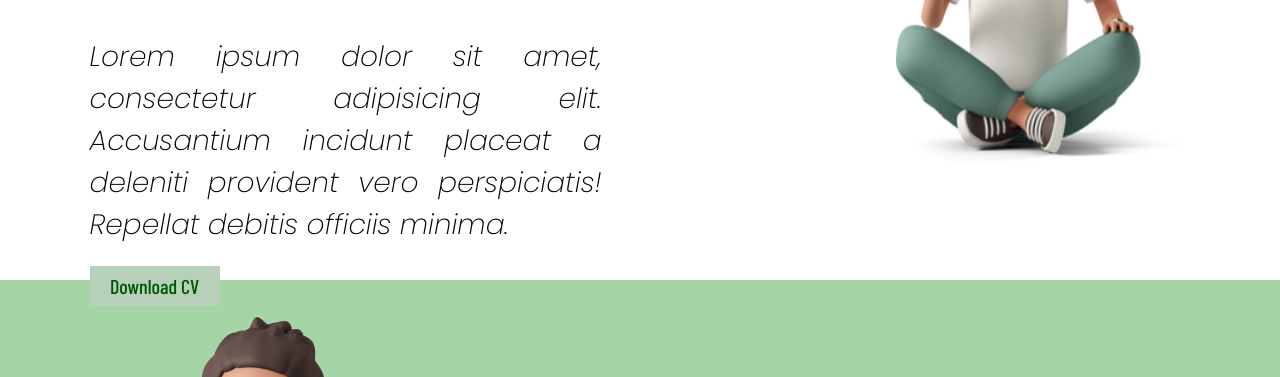
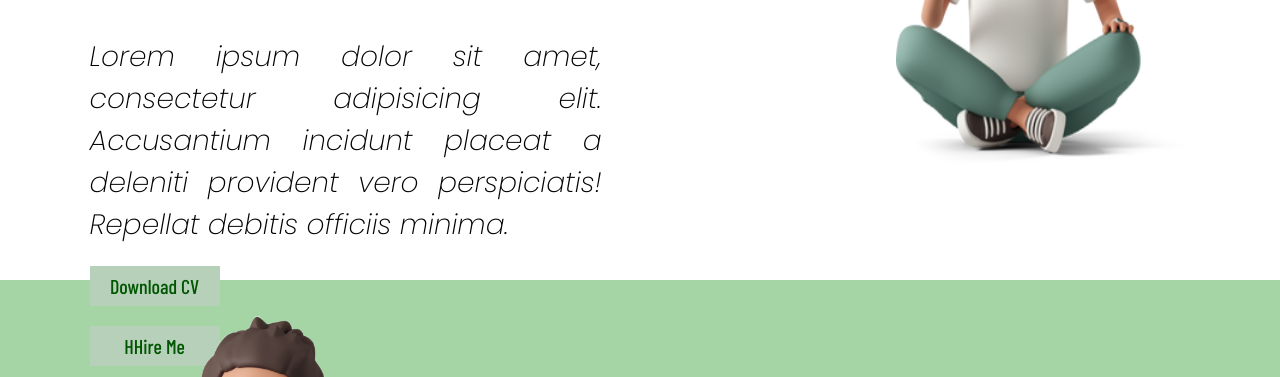
Before and after one commit to nurhasan01/portfolioi-1, a plain HTML site: page index.html in a window 1280 px wide. Shown: the part 315-692 px from the top of the page. Drawn offline with nearby package versions, Linux system fonts and the light colour scheme.

Commit message:
hire me button add

```diff
--- a/index.html
+++ b/index.html
@@ -58,6 +58,9 @@
           debitis officiis minima.
         </p>
         <div <a href="" class="btn1">Download CV</a>
+
+        </div>
+    <div <a href="" class="btn1">HHire Me</a>
 
         </div>
       </div>
```
